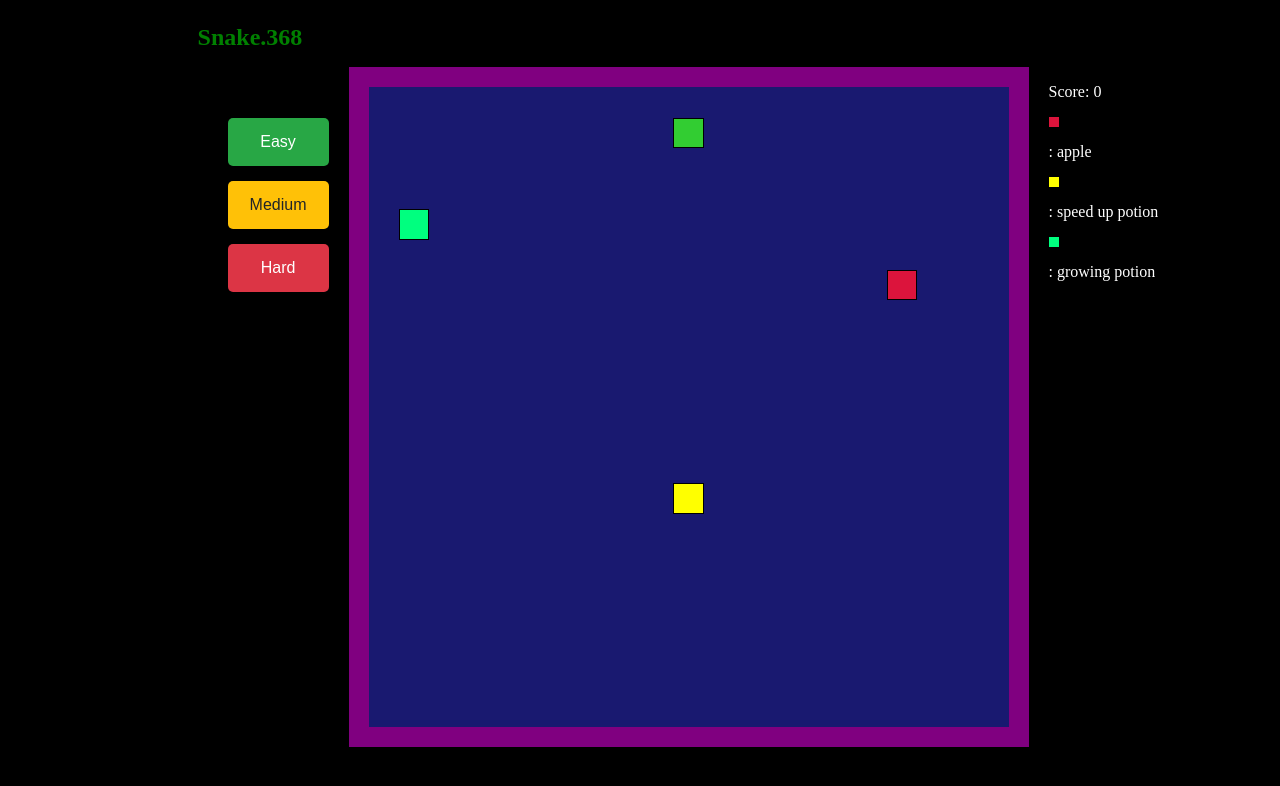
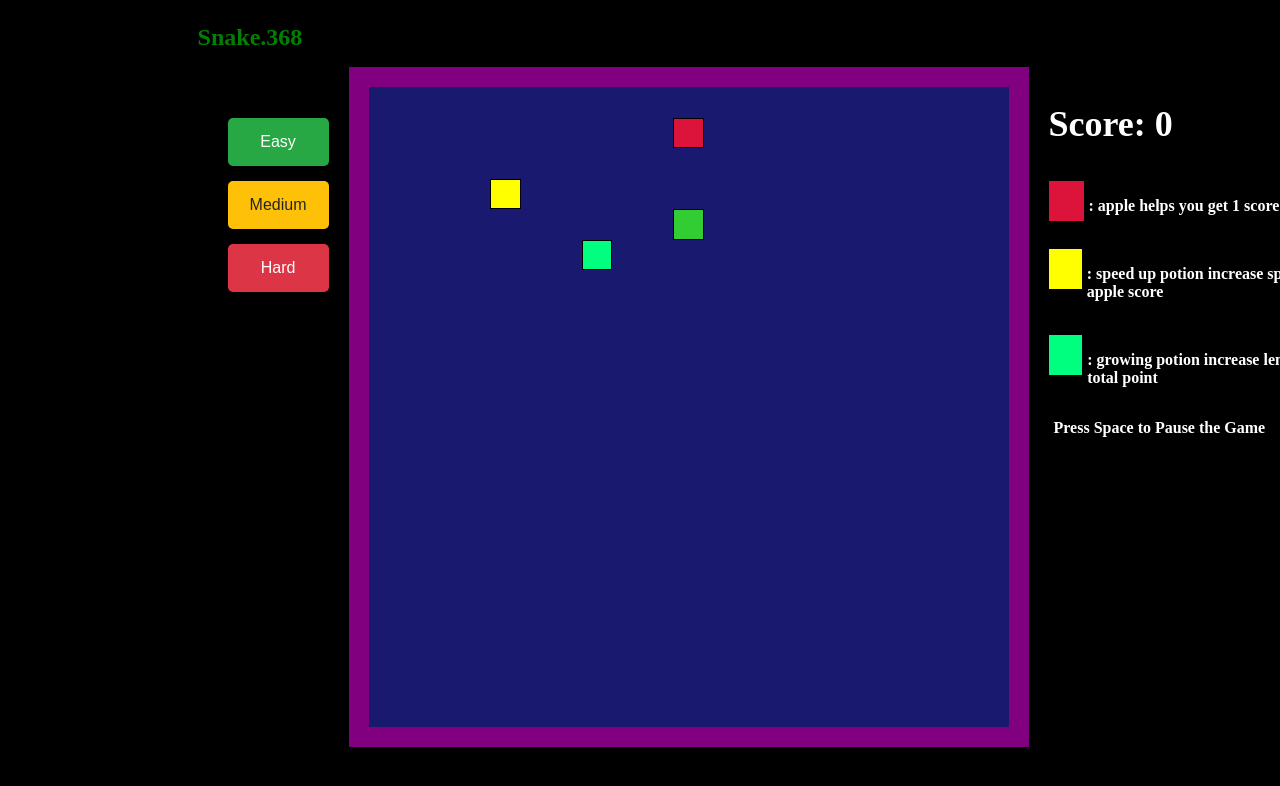
Before and after one commit to Thang-sudo/Snake.368, a website: page public/index.html in a window 1280 px wide. Both pictures are taken after a click on the button "Easy". Shown: the top 786 px of the page. Drawn offline with Linux system fonts and the light colour scheme.

Commit message:
Update gameplay

```diff
--- a/public/game.js
+++ b/public/game.js
@@ -7,9 +7,9 @@ let growRate = 1;
 // Update snake position continously
 // With constant SPEED the main function not going to update the animation until it meets a threshold
 let snake = [{row: 11, col: 11}];
-let apple = createApple();
-let speedUp = createSpeedUpPotion();
-let growingPotion = createGrowingPotion();
+let apple = {row: 2, col: 11};
+let speedUp = {row: 4, col: 5};
+let growingPotion = {row: 6, col: 8};
 let direction = {row: -1, col: 0};
 let speed = 5;
 let score = 0;
@@ -20,13 +20,28 @@ const mediumButton = document.getElementById('medium-button');
 const hardButton = document.getElementById('hard-button');
 let stopped = true;
 
+var themeMusic;
+var eatingSoundEffect;
+var gameOverSoundEffect;
+
+document.addEventListener('keyup', e =>{
+    if(e.code === 'Space'){
+        stopped = !stopped;
+        if(!stopped){
+            startGame();
+        }
+    }
+
+})
+
 easyButton.addEventListener('click', () => {
     speed = 3;
     stopped = false;
     easyButton.disabled = true;
     mediumButton.disabled = true;
     hardButton.disabled = true;
-    startGame()
+    setTimeout(() => startGame(), 1000);
+
 });
 
 mediumButton.addEventListener('click', () => {
@@ -35,7 +50,7 @@ mediumButton.addEventListener('click', () => {
     easyButton.disabled = true;
     mediumButton.disabled = true;
     hardButton.disabled = true;
-    startGame()
+    setTimeout(() => startGame(), 1000);
 });
 
 hardButton.addEventListener('click', () => {
@@ -44,11 +59,44 @@ hardButton.addEventListener('click', () => {
     easyButton.disabled = true;
     mediumButton.disabled = true;
     hardButton.disabled = true;
-    startGame();
+    setTimeout(() => startGame(), 1000);
 });
 
+// Control sound effects
+function sound(src, autoReplay) {
+    console.log(autoReplay)
+    this.sound = document.createElement("audio");
+    this.sound.src = src;
+    this.sound.setAttribute("preload", "auto");
+    if(autoReplay === true){
+        this.sound.setAttribute("controls", "none");
+        this.sound.setAttribute("loop", true);
+    }
+    else{
+        this.sound.setAttribute("controls", "none");
+    }
+
+    this.sound.style.display = "none";
+    document.body.appendChild(this.sound);
+    this.play = function(){
+        this.sound.play();
+    }
+    this.stop = function(){
+        this.sound.pause();
+    }
+
+    this.setVolume = function(volume){
+        this.sound.volume = volume;
+    }
+
+  }
 
 function startGame(){
+    themeMusic = new sound("./audio/theme.mp3", true);
+    eatingSoundEffect = new sound("./audio/score.mp3", false);
+    gameOverSoundEffect = new sound("./audio/over.mp3", false);
+    themeMusic.setVolume(0.4);
+    themeMusic.play();
     function main(current){
         if(!stopped){
             window.requestAnimationFrame(main);
@@ -71,6 +119,8 @@ function startGame(){
 function updateGame(){
     if(checkGameOver()){
         stopped = true;
+        themeMusic.stop();
+        gameOverSoundEffect.play();
         if (confirm('Game Over. Press ok to restart.')) {
             location.reload();
             snake = [{row: 11, col: 11}];
@@ -88,21 +138,20 @@ function updateGame(){
       snake[0].col += direction.col;
 
     if(isOnSnake(apple)){
+        eatingSoundEffect.play();
         score += speed;
         increaseSnakeLength();
         apple = createApple();
     }
 
     if(isOnSnake(speedUp)){
+        eatingSoundEffect.play();
         speedUpSnake();
         speedUp = createSpeedUpPotion();
     }
 
-    // if(secondsFromLasTime >= 2){
-    //     growingPotion = createGrowingPotion();
-    // }
-
     if(isOnSnake(growingPotion)){
+        eatingSoundEffect.play();
         growSnake();
         growingPotion = createGrowingPotion();
     }
@@ -176,7 +225,7 @@ function createApple(){
     let appleRow = 0;
     let appleCol = 0;
     let newApple = null;
-    while(newApple === null || isOnSnake(newApple)){
+    while(newApple === null || isOnSnake(newApple) || (appleRow === speedUp.row && appleCol === speedUp.col) || (appleRow === growingPotion.row && appleCol === growingPotion.col)){
         appleRow = Math.floor(Math.random() * 21 + 1);
         appleCol = Math.floor(Math.random() * 21 + 1);
         newApple = {row: appleRow, col: appleCol}
@@ -188,7 +237,7 @@ function createSpeedUpPotion(){
     let SpeedUpPotionRow = 0;
     let SpeedUpPotionCol = 0;
     let newSpeedUpPotion = null;
-    while(newSpeedUpPotion === null || isOnSnake(newSpeedUpPotion)){
+    while(newSpeedUpPotion === null || isOnSnake(newSpeedUpPotion) || (SpeedUpPotionRow === apple.row && SpeedUpPotionCol === apple.col) || (SpeedUpPotionRow === growingPotion.row && SpeedUpPotionCol === growingPotion.col)){
         SpeedUpPotionRow = Math.floor(Math.random() * 21 + 1);
         SpeedUpPotionCol = Math.floor(Math.random() * 21 + 1);
         newSpeedUpPotion = {row: SpeedUpPotionRow, col: SpeedUpPotionCol}
@@ -200,7 +249,7 @@ function createGrowingPotion(){
     let GrowingPotionRow = 0;
     let GrowingPotionCol = 0;
     let newGrowingPotion = null;
-    while(newGrowingPotion === null || isOnSnake(newGrowingPotion)){
+    while(newGrowingPotion === null || isOnSnake(newGrowingPotion) || (GrowingPotionRow === speedUp.row && GrowingPotionCol === speedUp.col) || (GrowingPotionRow === apple.row && GrowingPotionCol === apple.col)){
         GrowingPotionRow = Math.floor(Math.random() * 21 + 1);
         GrowingPotionCol = Math.floor(Math.random() * 21 + 1);
         newGrowingPotion = {row: GrowingPotionRow, col: GrowingPotionCol}
--- a/public/index.html
+++ b/public/index.html
@@ -22,9 +22,12 @@
             </main>
             <div class="score-board">
                 <p id="score">Score: 0</p>
-                <div class="instruction"> <div style="background-color: crimson; height:10px; width: 10px"></div><p>: apple</p></div>
-                <div class="instruction"> <div style="background-color: yellow; height:10px; width: 10px"></div><p>: speed up potion</p></div>
-                <div class="instruction"> <div style="background-color: springgreen; height:10px; width: 10px"></div><p>: growing potion</p></div>
+                <div class="instruction"> <div style="background-color: crimson; height:40px; width: 35px"></div><p> : apple helps you get 1 score</p></div>
+                <br>
+                <div class="instruction"> <div style="background-color: yellow; height:40px; width: 40px"></div><p> : speed up potion increase speed but double the next apple score</p></div>
+                <br>
+                <div class="instruction"> <div style="background-color: springgreen; height:40px; width: 40px"></div><p> : growing potion increase length by 5 but double the total point</p></div>
+                <div class="instruction"><p>Press Space to Pause the Game</p></div>
             </div>
         </div>
     </div>
--- a/public/style.css
+++ b/public/style.css
@@ -133,9 +133,21 @@ body{
 
 .score-board{
     color: white;
-    width: 10%;
+    width: 400px;
     margin-left: 20px;
+    background-color: black;
 }
 .instruction{
-    display: inline;
+    display:flex;
+    flex-direction: row;
 }
+
+.instruction p {
+    margin-left: 5px;
+    font-weight: bold;
+}
+
+#score{
+    font-weight: bold;
+    font-size: 36px;
+}
```
Also changed, not shown: 3 other files.
